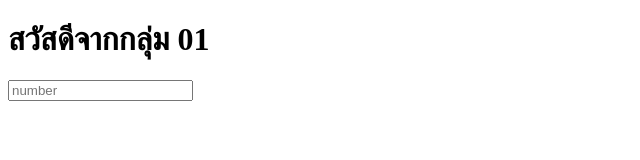
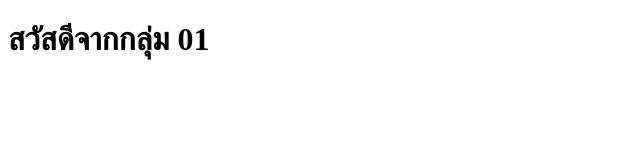
Before and after one commit to OsisZool/html_deploy, a plain HTML site: page index.html in a window 1280 px wide. Shown: the whole page, without its empty margins (0-640 px from the left). Drawn offline with Linux system fonts and the light colour scheme.

Commit message:
delete input box

```diff
--- a/index.html
+++ b/index.html
@@ -8,6 +8,5 @@
 </head>
 <body>
     <h1>สวัสดีจากกลุ่ม 01</h1>
-    <input type="text" placeholder="number">
 </body>
 </html>
```
